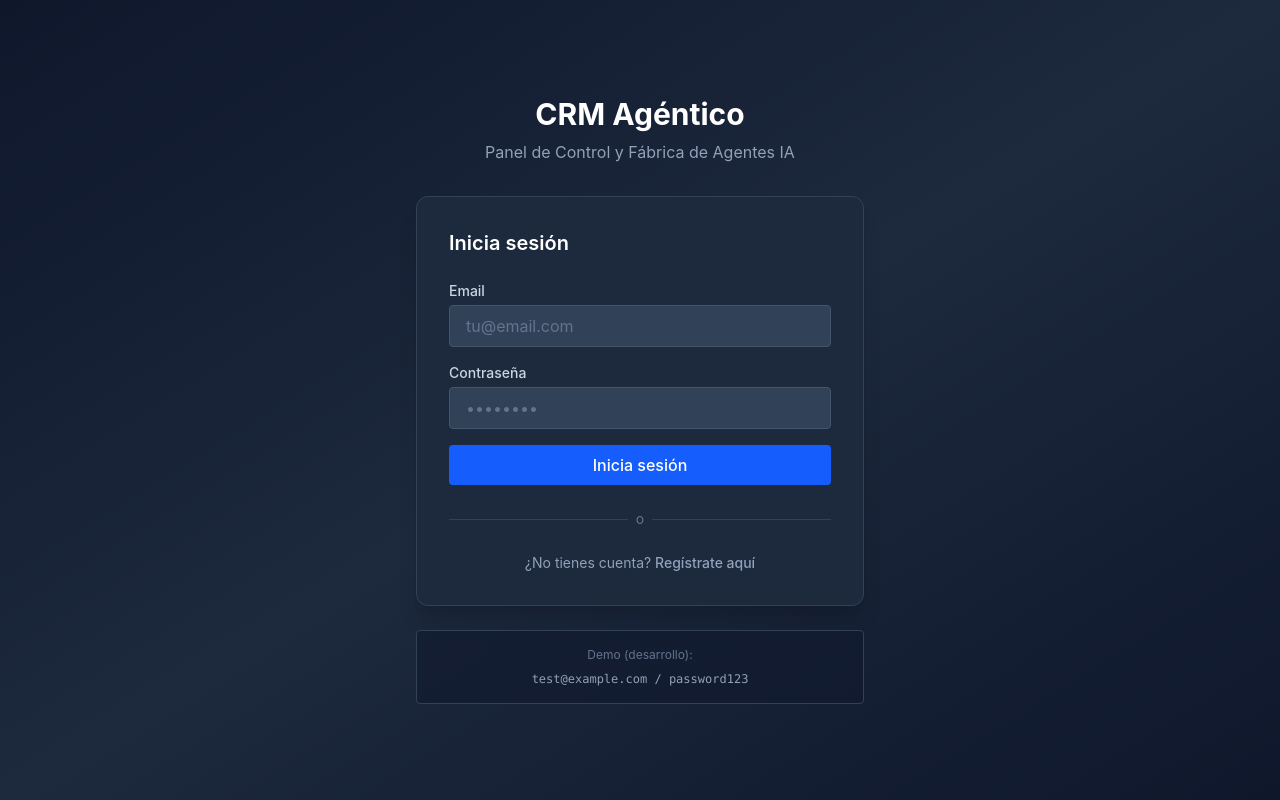
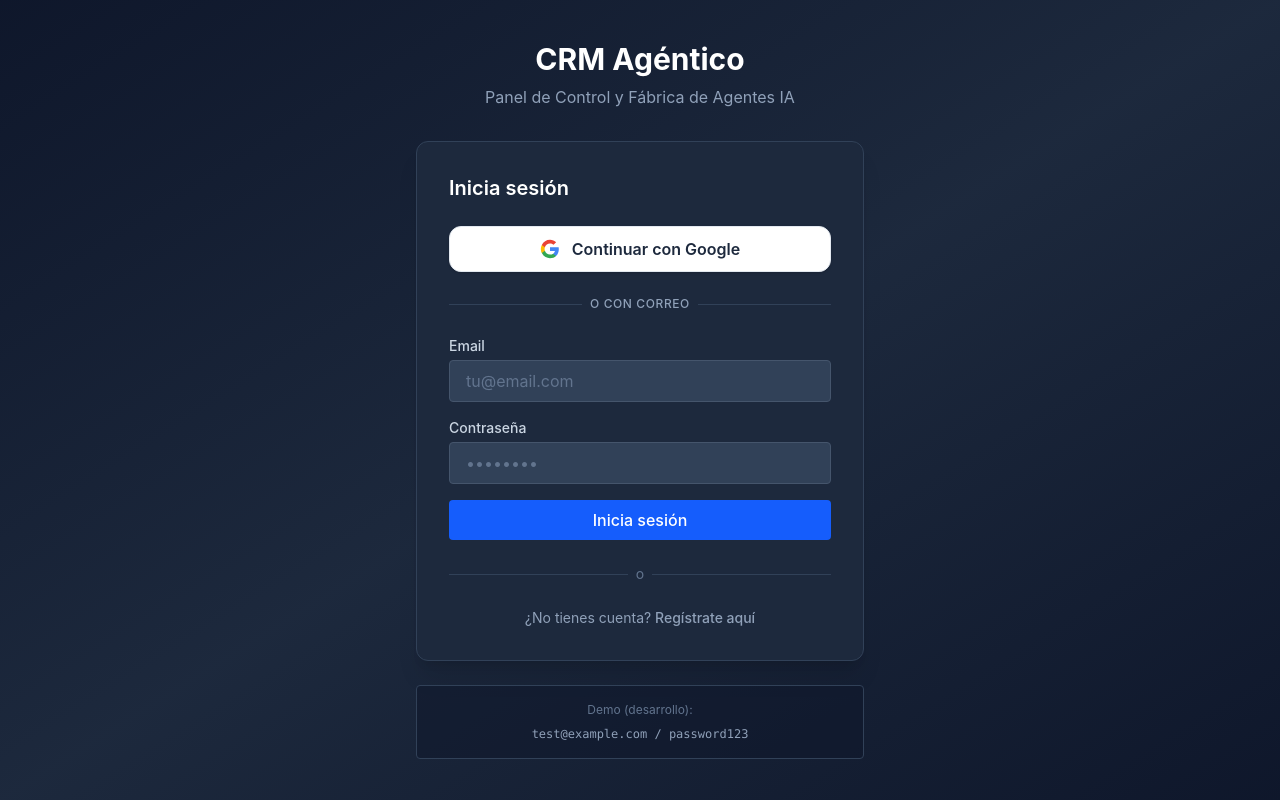
Before and after one commit to medardotoledo/agenc-ia-crm, a Next.js app: page /auth/login in a window 1280 px wide. Built offline with nearby package versions, Linux system fonts and the light colour scheme; no server answers; the database is empty.

Commit message:
feat: add Google OAuth authentication, callback handler, and auto-link user by email

```diff
--- /dev/null
+++ b/app/auth/callback/page.tsx
@@ -0,0 +1,91 @@
+'use client';
+
+import { Suspense, useEffect, useState } from 'react';
+import { useRouter, useSearchParams } from 'next/navigation';
+import { createBrowserSupabaseClient } from '@/lib/supabase';
+
+function CallbackHandler() {
+  const router = useRouter();
+  const searchParams = useSearchParams();
+  const [statusText, setStatusText] = useState('Iniciando sesión con Google...');
+  const [errorMsg, setErrorMsg] = useState<string | null>(null);
+
+  useEffect(() => {
+    const supabase = createBrowserSupabaseClient();
+    const code = searchParams.get('code');
+
+    if (code) {
+      setStatusText('Validando credenciales con Google...');
+      supabase.auth.exchangeCodeForSession(code).then(({ error }) => {
+        if (error) {
+          console.error('[Auth Callback] Code exchange error:', error.message);
+          setErrorMsg(error.message);
+          setTimeout(() => router.push('/auth/login'), 2500);
+        } else {
+          setStatusText('¡Acceso concedido! Entrando a tu panel...');
+          router.replace('/admin');
+        }
+      });
+      return;
+    }
+
+    // Para flujo con fragmentos hash (#access_token=...)
+    const { data: { subscription } } = supabase.auth.onAuthStateChange((event, session) => {
+      if (session) {
+        setStatusText('¡Acceso concedido! Entrando a tu panel...');
+        router.replace('/admin');
+      }
+    });
+
+    // Fallback: revisar sesión activa en cliente
+    supabase.auth.getSession().then(({ data: { session } }) => {
+      if (session) {
+        setStatusText('¡Acceso concedido! Entrando a tu panel...');
+        router.replace('/admin');
+      } else {
+        setTimeout(() => {
+          supabase.auth.getSession().then(({ data: { session: s2 } }) => {
+            if (s2) {
+              router.replace('/admin');
+            } else {
+              router.replace('/admin');
+            }
+          });
+        }, 1200);
+      }
+    });
+
+    return () => {
+      subscription.unsubscribe();
+    };
+  }, [router, searchParams]);
+
+  return (
+    <div className="min-h-screen flex items-center justify-center bg-slate-900 text-white px-4">
+      <div className="flex flex-col items-center gap-4 text-center max-w-sm">
+        <div className="h-10 w-10 animate-spin rounded-full border-3 border-blue-500 border-t-transparent"></div>
+        <div className="text-base font-medium text-slate-200">
+          {errorMsg ? (
+            <span className="text-red-400">Error: {errorMsg}. Volviendo al login...</span>
+          ) : (
+            statusText
+          )}
+        </div>
+      </div>
+    </div>
+  );
+}
+
+export default function AuthCallbackPage() {
+  return (
+    <Suspense
+      fallback={
+        <div className="min-h-screen flex items-center justify-center bg-slate-900 text-white">
+          <div className="h-8 w-8 animate-spin rounded-full border-3 border-blue-500 border-t-transparent"></div>
+        </div>
+      }
+    >
+      <CallbackHandler />
+    </Suspense>
+  );
+}
--- a/app/auth/login/page.tsx
+++ b/app/auth/login/page.tsx
@@ -13,6 +13,28 @@ export default function LoginPage() {
 
   const router = useRouter();
   const supabase = createBrowserSupabaseClient();
+
+  async function handleGoogleLogin() {
+    setError(null);
+    setLoading(true);
+    try {
+      const redirectUrl = typeof window !== 'undefined' ? `${window.location.origin}/auth/callback` : undefined;
+      const { error } = await supabase.auth.signInWithOAuth({
+        provider: 'google',
+        options: {
+          redirectTo: redirectUrl,
+          queryParams: {
+            access_type: 'offline',
+            prompt: 'consent',
+          },
+        },
+      });
+      if (error) throw error;
+    } catch (err) {
+      setError(err instanceof Error ? err.message : 'Error al conectar con Google');
+      setLoading(false);
+    }
+  }
 
   async function handleSubmit(e: FormEvent) {
     e.preventDefault();
@@ -56,6 +78,40 @@ export default function LoginPage() {
               {error}
             </div>
           )}
+
+          {/* Botón de Google */}
+          <button
+            type="button"
+            onClick={handleGoogleLogin}
+            disabled={loading}
+            className="w-full flex items-center justify-center gap-3 py-2.5 px-4 bg-white hover:bg-slate-100 disabled:opacity-50 text-slate-800 font-semibold rounded-lg shadow-sm border border-slate-200 transition cursor-pointer"
+          >
+            <svg className="w-5 h-5" viewBox="0 0 24 24">
+              <path
+                fill="#4285F4"
+                d="M22.56 12.25c0-.78-.07-1.53-.2-2.25H12v4.26h5.92c-.26 1.37-1.04 2.53-2.21 3.31v2.77h3.57c2.08-1.92 3.28-4.74 3.28-8.09z"
+              />
+              <path
+                fill="#34A853"
+                d="M12 23c2.97 0 5.46-.98 7.28-2.66l-3.57-2.77c-.98.66-2.23 1.06-3.71 1.06-2.86 0-5.29-1.93-6.16-4.53H2.18v2.84C3.99 20.53 7.7 23 12 23z"
+              />
+              <path
+                fill="#FBBC05"
+                d="M5.84 14.09c-.22-.66-.35-1.36-.35-2.09s.13-1.43.35-2.09V7.06H2.18C1.43 8.55 1 10.22 1 12s.43 3.45 1.18 4.94l2.85-2.22.81-.63z"
+              />
+              <path
+                fill="#EA4335"
+                d="M12 5.38c1.62 0 3.06.56 4.21 1.64l3.15-3.15C17.45 2.09 14.97 1 12 1 7.7 1 3.99 3.47 2.18 7.06l3.66 2.84c.87-2.6 3.3-4.52 6.16-4.52z"
+              />
+            </svg>
+            <span>Continuar con Google</span>
+          </button>
+
+          <div className="my-6 flex items-center gap-2">
+            <div className="flex-1 h-px bg-slate-700"></div>
+            <span className="text-xs uppercase tracking-wider text-slate-400 font-medium">o con correo</span>
+            <div className="flex-1 h-px bg-slate-700"></div>
+          </div>
 
           <form onSubmit={handleSubmit} className="space-y-4">
             <div>
--- a/src/hooks/useAuth.ts
+++ b/src/hooks/useAuth.ts
@@ -55,19 +55,36 @@ export function useAuth() {
     // Fallback legacy: si aÃºn no hay fila en `users`, usa accounts.user_id.
     // El `account` DEBE quedar poblado antes de apagar `loading` (los guards
     // de /admin redirigen a login si falta).
-    async function loadProfile(authUserId: string) {
-      // 1) Fila en users (NÃºcleo): rol, permisos y subcuenta.
-      const { data: u } = await supabase
+    async function loadProfile(authUserId: string, userEmail?: string) {
+      // 1) Fila en users (Núcleo): rol, permisos y subcuenta.
+      let { data: u } = await supabase
         .from('users')
         .select('id, name, account_id, role, permissions, only_assigned_data')
         .eq('auth_user_id', authUserId)
         .maybeSingle();
 
+      // Fallback para Google OAuth: si es primera vez con Google, buscar por email y vincular
+      if (!u && userEmail) {
+        const { data: byEmail } = await supabase
+          .from('users')
+          .select('id, name, account_id, role, permissions, only_assigned_data')
+          .ilike('email', userEmail)
+          .maybeSingle();
+
+        if (byEmail) {
+          await supabase
+            .from('users')
+            .update({ auth_user_id: authUserId })
+            .eq('id', byEmail.id);
+          u = byEmail;
+        }
+      }
+
       if (!mounted) return;
 
       let accountId = (u?.account_id as string | undefined) ?? undefined;
 
-      // 2) Fallback legacy por accounts.user_id (usuarios sin fila en users aÃºn).
+      // 2) Fallback legacy por accounts.user_id (usuarios sin fila en users aún).
       if (!accountId) {
         const { data: a } = await supabase
           .from('accounts')
@@ -99,8 +116,8 @@ export function useAuth() {
       setLoading(false);
     }
 
-    // ÃšNICO listener: onAuthStateChange
-    // Supabase automÃ¡ticamente lee del localStorage al iniciar
+    // ÚNICO listener: onAuthStateChange
+    // Supabase automáticamente lee del localStorage al iniciar
     const { data: { subscription } } = supabase.auth.onAuthStateChange(
       (event, session) => {
         if (!mounted) return;
@@ -117,7 +134,7 @@ export function useAuth() {
           // onAuthStateChange provoca un deadlock en supabase-js (el callback
           // retiene el lock de auth que la query necesita). Lo sacamos del lock.
           setTimeout(() => {
-            void loadProfile(session.user.id);
+            void loadProfile(session.user.id, session.user.email);
           }, 0);
         } else {
           setUser(null);
```
